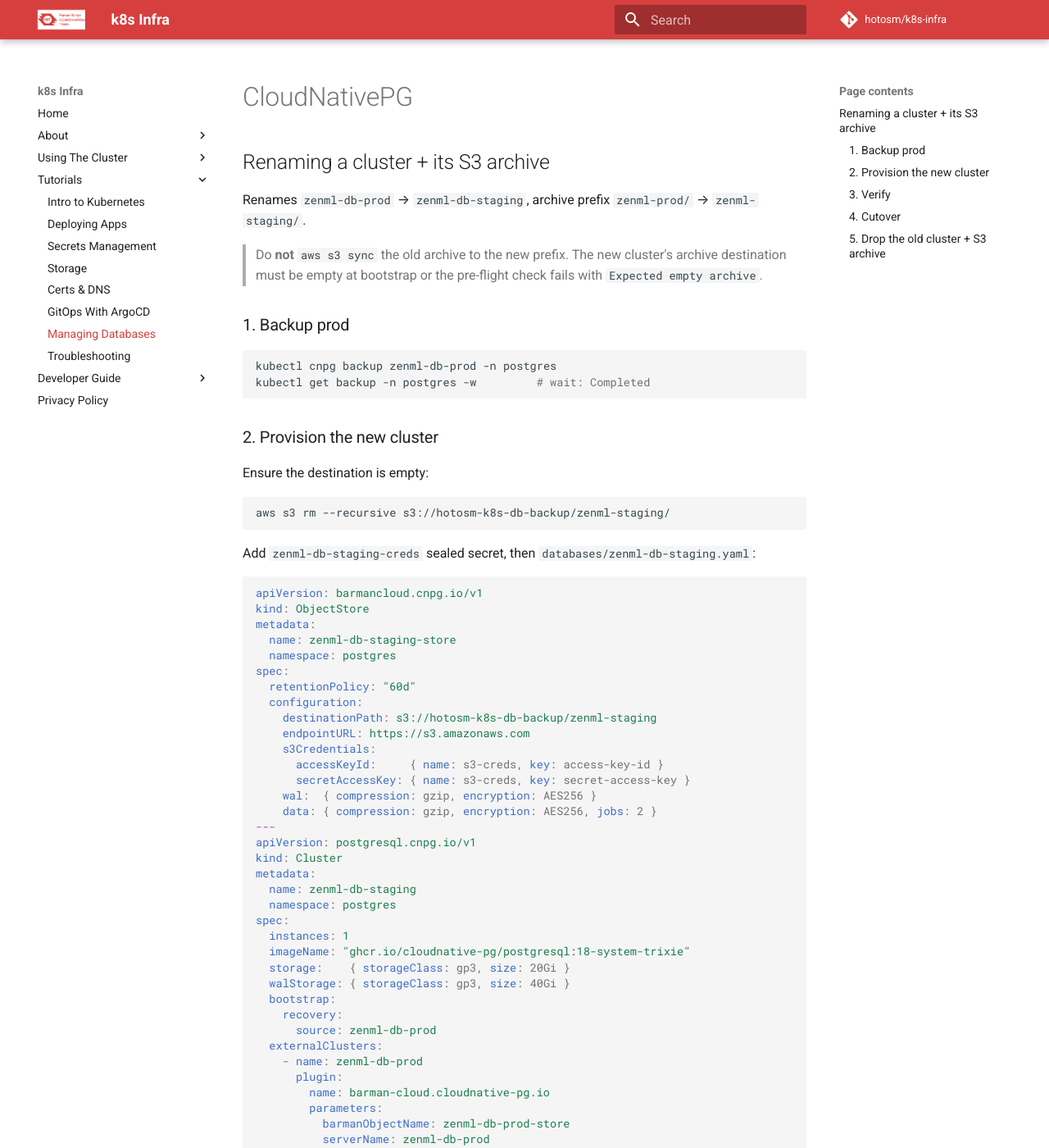
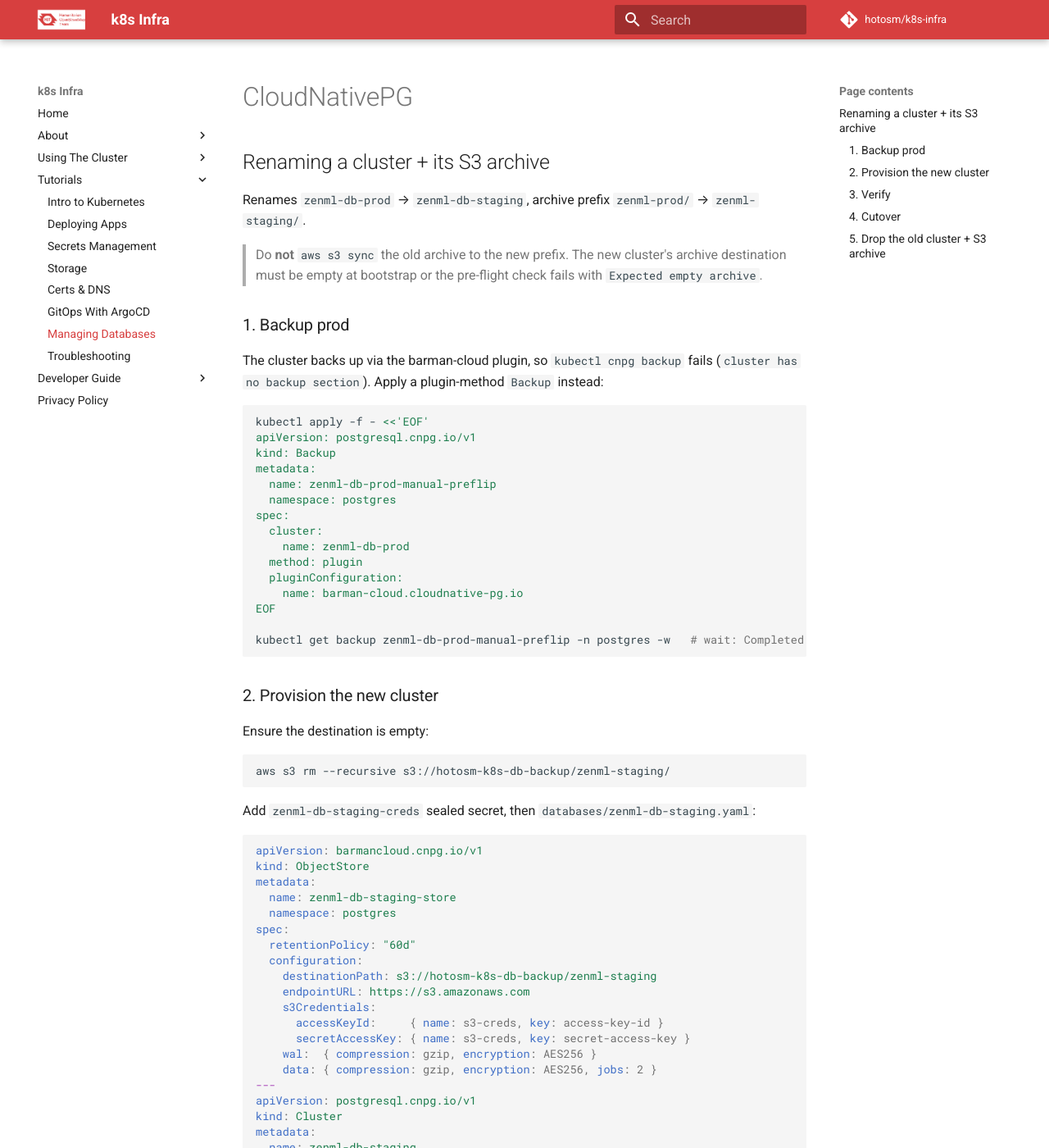
Before and after one commit to hotosm/k8s-infra, an MkDocs documentation site: the page built from docs/tutorial/postgres.md, in a window 1280 px wide and 1400 px high. Shown: the whole window at 82% size. Built offline with MkDocs 1.6.1 and Material for MkDocs 9.7.7, drawn with Linux system fonts in a browser that asks for light colours; comment, search, counter and statistics services are not loaded; some of the changed text lies outside the part shown.

Commit message:
docs: update info about postgres cnpg migrate

````diff
--- a/docs/tutorial/postgres.md
+++ b/docs/tutorial/postgres.md
@@ -11,9 +11,26 @@
 
 ### 1. Backup prod
 
+The cluster backs up via the barman-cloud plugin, so `kubectl cnpg backup`
+fails (`cluster has no backup section`). Apply a plugin-method `Backup`
+instead:
+
 ```bash
-kubectl cnpg backup zenml-db-prod -n postgres
-kubectl get backup -n postgres -w         # wait: Completed
+kubectl apply -f - <<'EOF'
+apiVersion: postgresql.cnpg.io/v1
+kind: Backup
+metadata:
+  name: zenml-db-prod-manual-preflip
+  namespace: postgres
+spec:
+  cluster:
+    name: zenml-db-prod
+  method: plugin
+  pluginConfiguration:
+    name: barman-cloud.cloudnative-pg.io
+EOF
+
+kubectl get backup zenml-db-prod-manual-preflip -n postgres -w   # wait: Completed
 ```
 
 ### 2. Provision the new cluster
@@ -82,7 +99,7 @@
 
 ### 4. Cutover
 
-Writes to prod between step 1 and now won't reach the new cluster —
+Writes to prod between step 1 and now won't reach the new cluster -
 use [replica cluster mode][cnpg-replica] if that matters.
 
 [cnpg-replica]: https://cloudnative-pg.io/documentation/current/replica_cluster/
````
